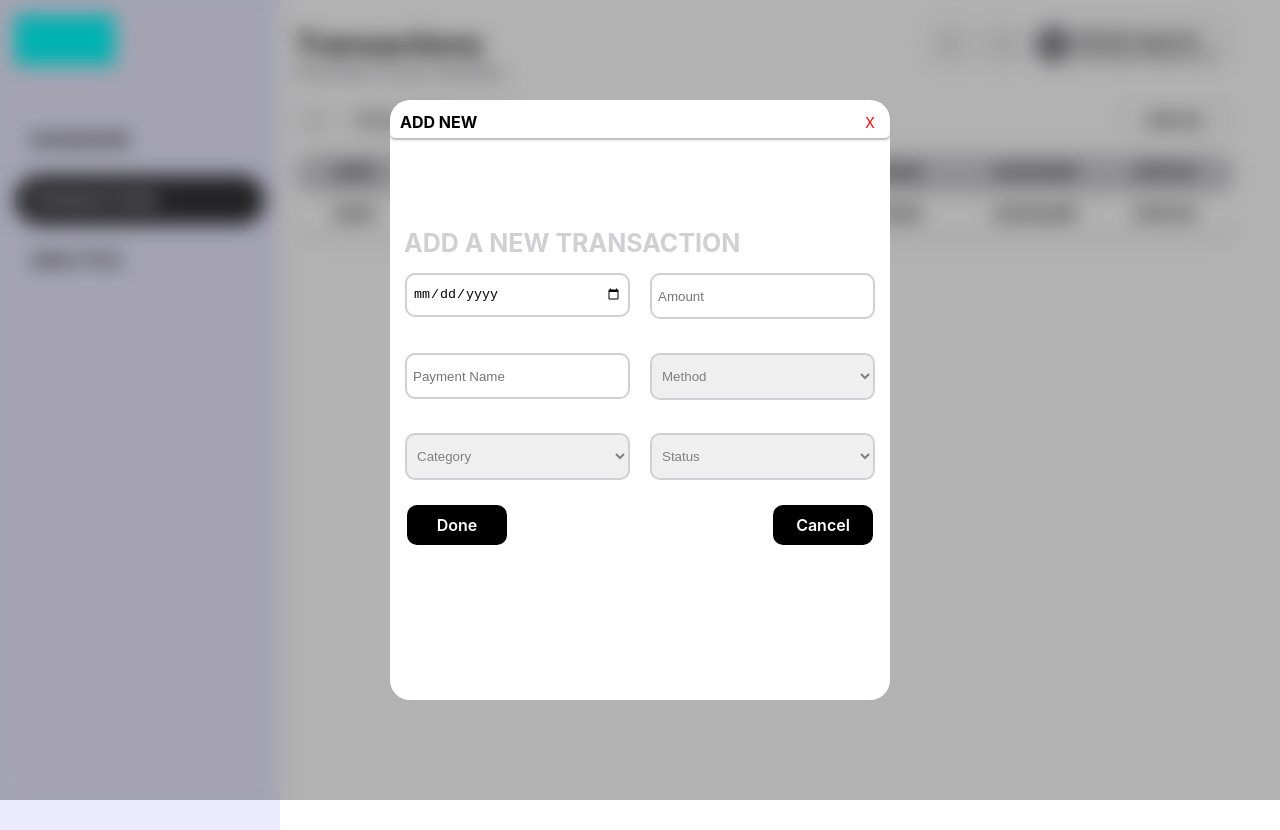
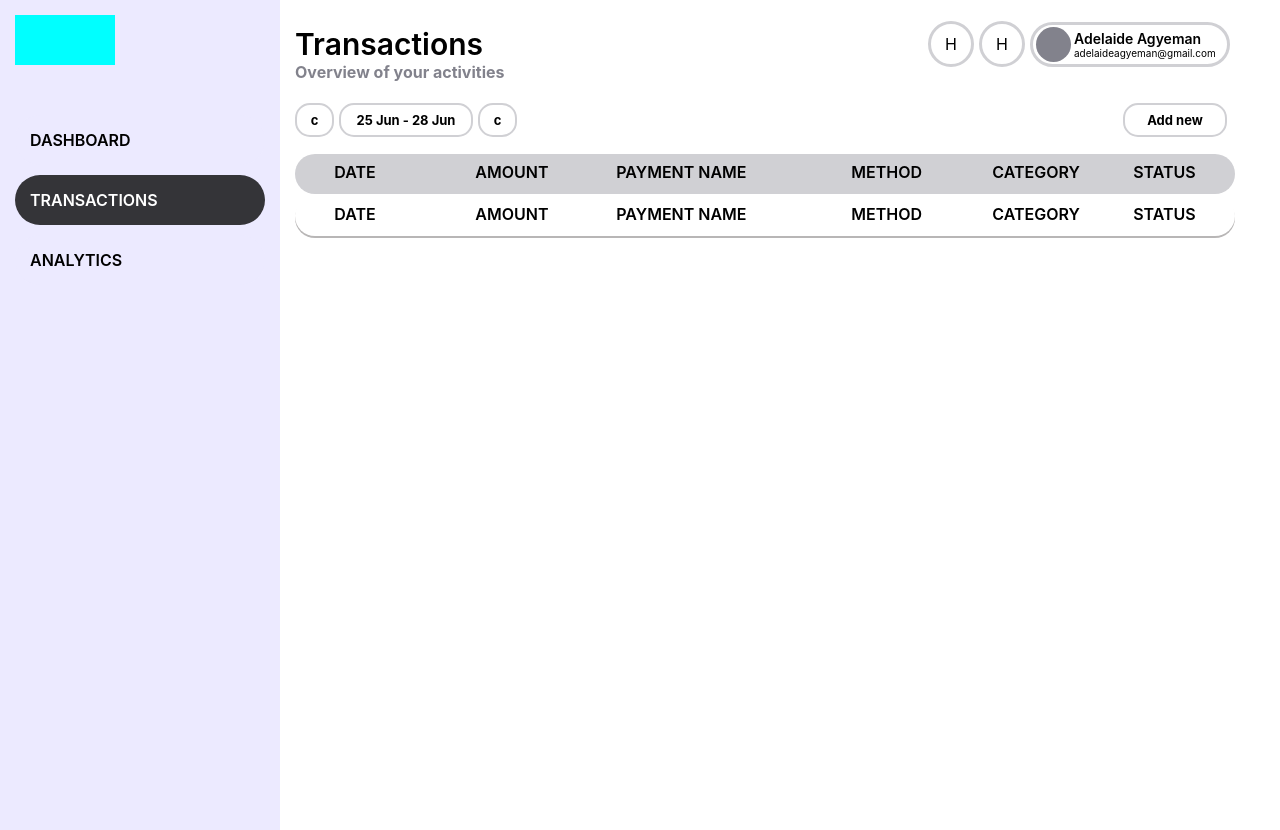
Before and after one commit to itsjasonagyeman/personal_finance_app, a React (Create React App) app: page /transactions in a window 1280 px wide. Built offline with nearby package versions, Linux system fonts and the light colour scheme.

Commit message:
Added close mechanism to add new form

```diff
--- a/src/components/Addnewform.js
+++ b/src/components/Addnewform.js
@@ -1,13 +1,13 @@
 import React from 'react'
 import './Addnewform.css'
 
-export default function Addnewform() {
+export default function Addnewform({setShowForm}) {
   return (
     <div className='form-box-overlay'>
         <div className='form-box'>
             <div className='addnew-titlebar'>
               <div className='addnewform-title'>ADD NEW</div>
-              <div className='close-button'>X</div>
+              <div className='close-button' onClick={()=> setShowForm(false)}>X</div>
             </div>
             <div className='addnewtext'>ADD A NEW TRANSACTION</div>
             <div className='text-field-grid'>
@@ -32,8 +32,8 @@ export default function Addnewform() {
               </select>
             </div>
             <div className='canceldonerow'>
-              <div className='doneButton'>Done</div>
-              <div className='cancelButton'>Cancel</div>
+              <div className='doneButton' onClick={()=> setShowForm(false)}>Done</div>
+              <div className='cancelButton' onClick={()=> setShowForm(false)}>Cancel</div>
             </div>
         </div>
     </div>
--- a/src/pages/Transactions.js
+++ b/src/pages/Transactions.js
@@ -11,6 +11,7 @@ export default function Transactions() {
   { backgroundColor: '#D0D0D4', showShadow: false },
   { backgroundColor: 'white', showShadow: true }
   ])
+  const [showForm, setShowForm] = useState(false)
   function addNewHeader() {
     setHeaders([
       ...headers,
@@ -19,7 +20,7 @@ export default function Transactions() {
   }
   return (
     <div className='transactionsmain'>
-      <Addnewform/>
+      {showForm && <Addnewform setShowForm = {setShowForm}/>}
       <Navbar titlename='Transactions' titlemessage='Overview of your activities'/>
       <div className='transactionsfunctionality'>
         <div className='transfunca'>
@@ -27,7 +28,7 @@ export default function Transactions() {
           <DashboardFunctionalityCard cardwidth='130px' text='25 Jun - 28 Jun' hoverbackgroundcolor='white' hovertextcolor='black' hovercursor='default'/>
           <DashboardFunctionalityCard cardwidth='35px' text='c' hoverbackgroundcolor='white' hovertextcolor='black' hovercursor='default'/>
         </div>
-        <DashboardFunctionalityCard cardwidth='100px' text='Add new' hoverbackgroundcolor='black' hovertextcolor='white' hovercursor='pointer' onClickFunction={addNewHeader}/>
+        <DashboardFunctionalityCard cardwidth='100px' text='Add new' hoverbackgroundcolor='black' hovertextcolor='white' hovercursor='pointer' onClickFunction={() => setShowForm(true)}/>
       </div>
       {headers.map((header, index) => (
         <Transactionheader
```
